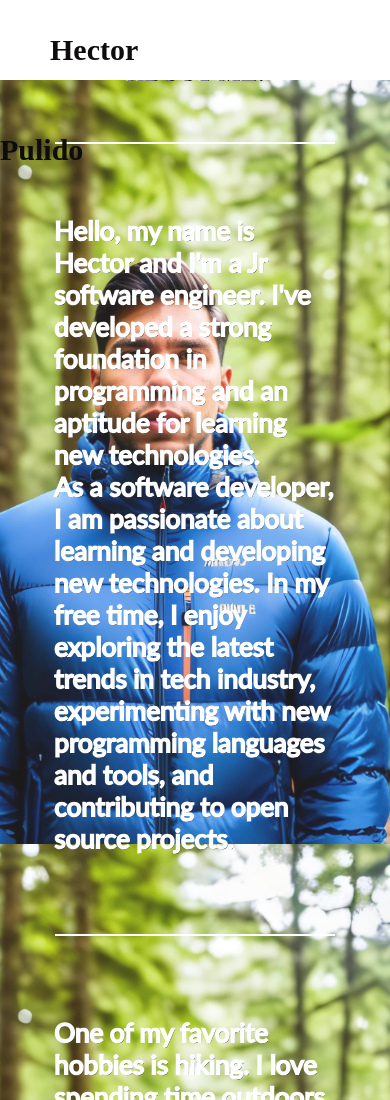
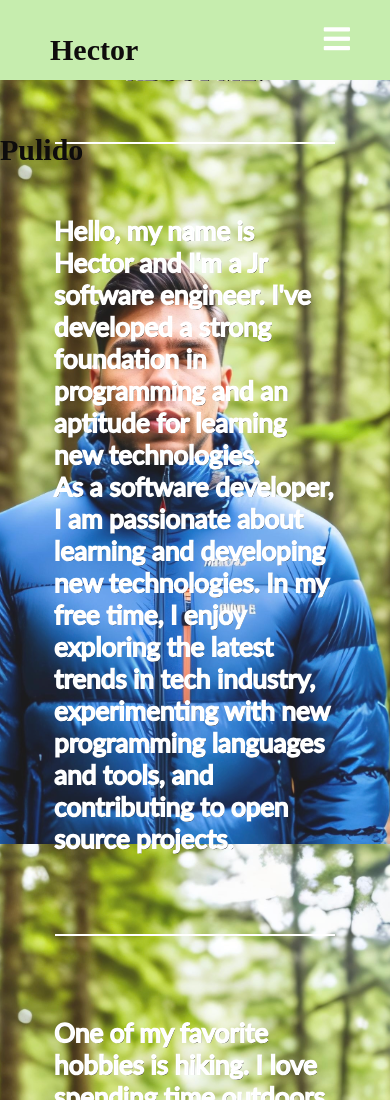
Before and after one commit to SWE2-0-Open-8-US/html-project-hepulido, a plain HTML site: page about.html in a window 390 px wide. Shown: the top 1100 px of the page. Drawn offline with Linux system fonts and the light colour scheme.

Commit message:
Fixed navbar on about page

```diff
--- a/styles.css
+++ b/styles.css
@@ -34,7 +34,7 @@ nav {
 }
 
 .nav-about {
-    background-color: rgb(255, 255, 255);
+    background-color: rgb(216, 227, 209);
     height: 80px;
     width: 100%;
     position: fixed;
@@ -417,6 +417,9 @@ footer p {
 }
 
 @media (max-width: 858px) {
+    .nav-about {
+        background-color: rgb(198, 237, 174);
+    }
     .checkbtn {
         display: block;
     }
```
